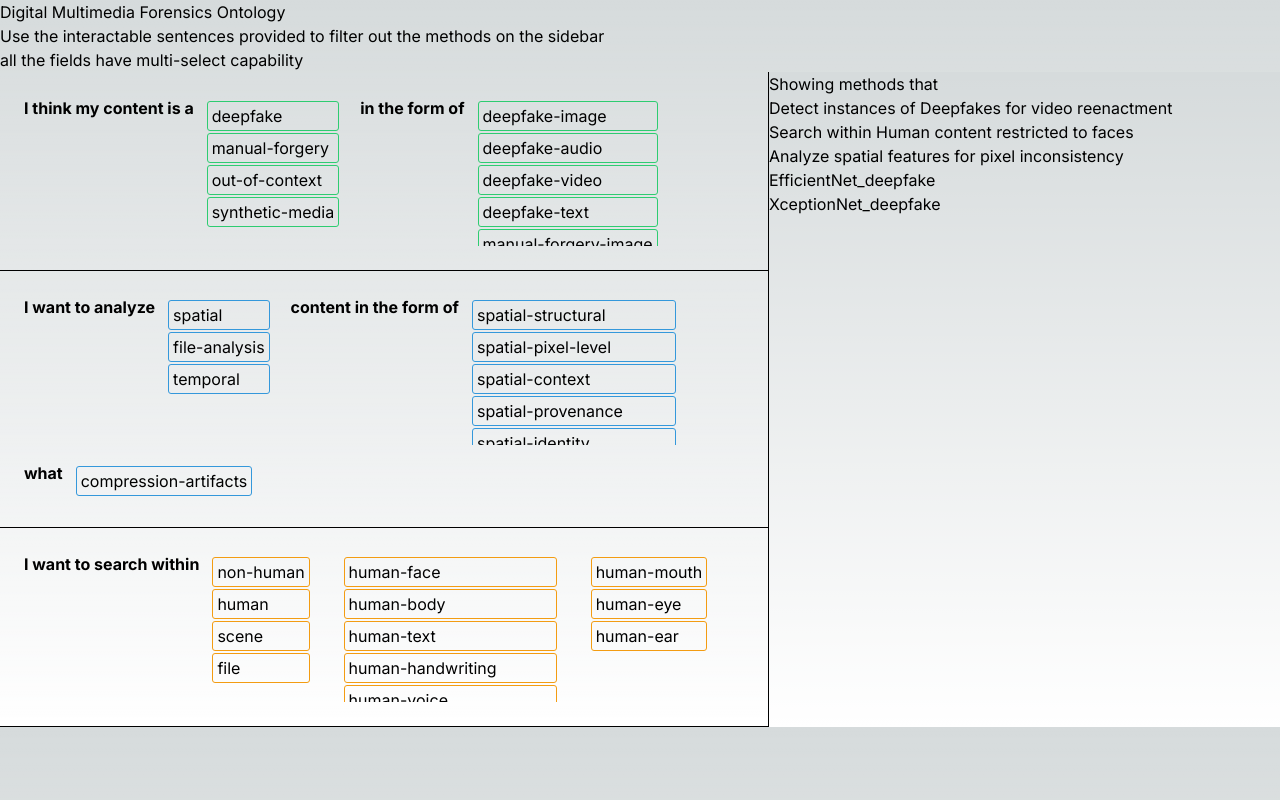
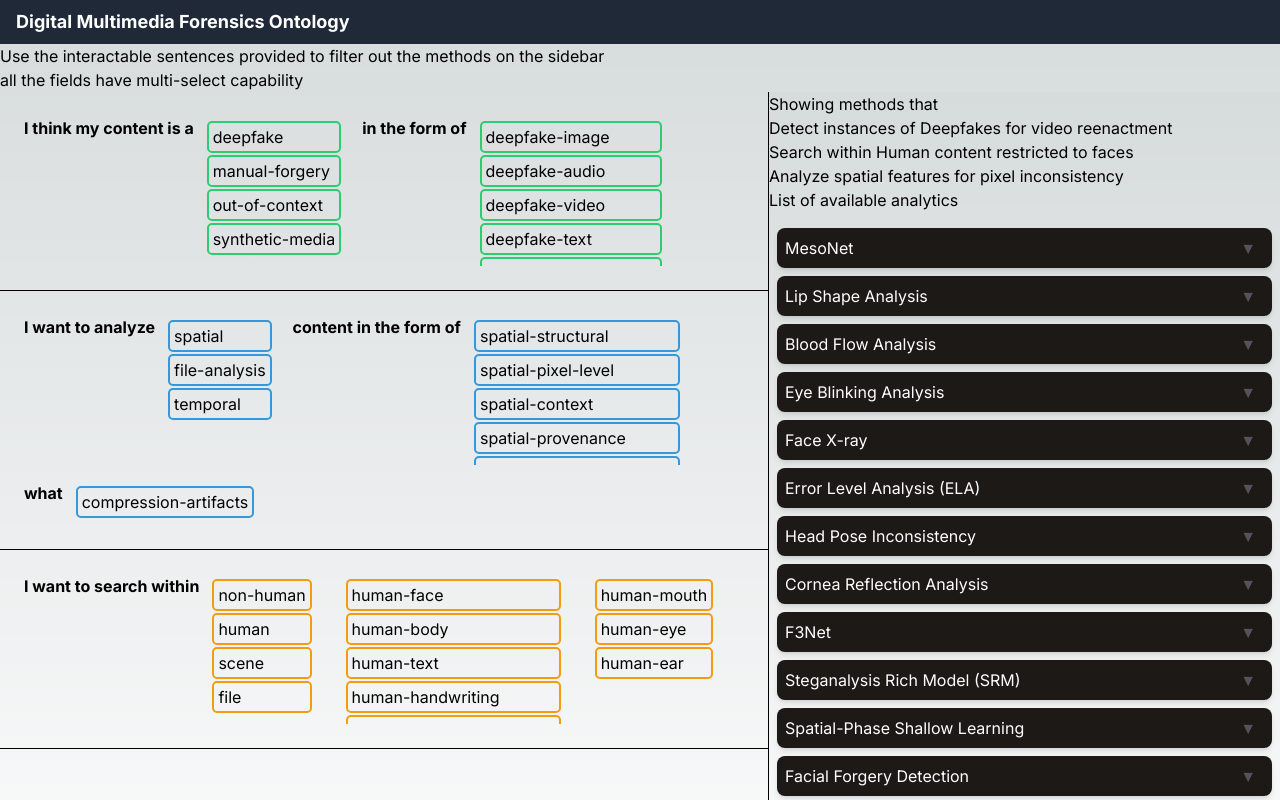
Before and after one commit to DeFake-Project/varuna, a Next.js app: page /ontology in a window 1280 px wide. Shown: the top 800 px of the page. Built offline with nearby package versions, Linux system fonts and the light colour scheme.

Commit message:
wip reverse filter

```diff
--- a/package.json
+++ b/package.json
@@ -16,10 +16,10 @@
   },
   "devDependencies": {
     "@reduxjs/toolkit": "^2.2.1",
-    "@types/react-redux": "^7.1.33",
     "@types/node": "^20",
     "@types/react": "^18",
     "@types/react-dom": "^18",
+    "@types/react-redux": "^7.1.33",
     "autoprefixer": "^10.0.1",
     "eslint": "^8",
     "eslint-config-next": "14.1.0",
--- a/src/app/analytics/analytic-block.tsx
+++ b/src/app/analytics/analytic-block.tsx
@@ -6,17 +6,91 @@ interface AnalyticBlockProps {
 }
 
 const AnalyticBlock = ({ data }: AnalyticBlockProps) => {
-    const whys = data.why.map((value: string, i: number) => <li key={`data-${data.id}-why-${i}`}>{value}</li>)
-    const wheres = data.why.map((value: string, i: number) => <li key={`data-${data.id}-where-${i}`}>{value}</li>)
-    const whats = data.why.map((value: string, i: number) => <li key={`data-${data.id}-what-${i}`}>{value}</li>)
+    const [isCollapsed, setIsCollapsed] = React.useState(true);
+
+    const toggleCollapse = () => {
+        setIsCollapsed(!isCollapsed);
+    };
+
+    const whys = data.why.map((value: string, i: number) => (
+        <li
+            key={`data-${data.id}-why-${i}`}
+            className="py-1 px-2 m-1 rounded-[3px] bg-emerald-500 text-white leading-3"
+        >
+            <span className="text-xs">{value}</span>
+        </li>
+    ));
+    const wheres = data.where.map((value: string, i: number) => (
+        <li
+            key={`data-${data.id}-where-${i}`}
+            className="py-1 px-2 m-1 rounded-[3px] bg-amber-600 text-white leading-3"
+        >
+            <span className="text-xs">{value}</span>
+        </li>
+    ));
+    const whats = data.what.map((value: string, i: number) => (
+        <li
+            key={`data-${data.id}-what-${i}`}
+            className="py-1 px-2 m-1 rounded-[3px] bg-sky-500 text-white leading-3"
+        >
+            <span className="text-xs">{value}</span>
+        </li>
+    ));
+
     return (
-        <>
-            <h4>{data.name}</h4>
-            <ul>
-                <li>
-                    <span></span>
-                </li>
-            </ul>
-        </>
-    )
-}
+        <div className="analytic-item-container bg-stone-900 rounded-lg shadow-md p-2 m-2">
+            <div onClick={toggleCollapse}
+                className="flex items-center justify-between text-white hover:bg-zinc-700 hover:cursor-pointer pr-2 rounded-sm">
+                <h4>{data.name}</h4>
+                <span className="text-zinc-600">{isCollapsed ? "▼" : "▲"}</span>
+            </div>
+            {!isCollapsed && (
+                <>
+                    <ul className="pt-2">
+                        <li className="grid grid-flow-col-dense gap-2 justify-start">
+                            <span>why</span>
+                            <ul className="flex flex-wrap">
+                                {whys}
+                            </ul>
+                        </li>
+                        <li className="grid grid-flow-col-dense gap-2 justify-start">
+                            <span>where</span>
+                            <ul className="flex flex-wrap">
+                                {wheres}
+                            </ul>
+                        </li>
+                        <li className="grid grid-flow-col-dense gap-2 justify-start">
+                            <span>what</span>
+                            <ul className="flex flex-wrap">
+                                {whats}
+                            </ul>
+                        </li>
+                    </ul>
+                    <div className="analytic-item-content">
+                        <p className="text-gray-500">{data.description}</p>
+                        <a
+                            href={data.paperURL}
+                            target="_blank"
+                            className="bg-zinc-500 text-white hover:bg-zinc-800 rounded-md px-2 py-1 m-1"
+                        >
+                            Paper URL
+                        </a>
+                        <a
+                            href={data.codeURL}
+                            target="_blank"
+                            className="bg-zinc-500 text-white hover:bg-zinc-800 rounded-md px-2 py-1 m-1"
+                        >
+                            Code URL
+                        </a>
+                        <button
+                            className="bg-blue-500 text-white hover:bg-blue-800 rounded-md px-2 py-1 m-1">
+                            Use Analytic
+                        </button>
+                    </div>
+                </>
+            )}
+        </div>
+    );
+};
+
+export default AnalyticBlock;
--- a/src/app/analytics/analytics-container.tsx
+++ b/src/app/analytics/analytics-container.tsx
@@ -1,17 +1,25 @@
+'use client'
 import React from "react";
+import AnalyticBlock from "@/app/analytics/analytic-block";
+import { OntologyFilter } from '@/lib/customTypes';
+import { useAppSelector } from '@/lib/hooks';
+
 
 import { AnalyticType } from "@/lib/customTypes";
-const analytics = require('@/data/analytics.json')
-
-const analyticsBlocks = analytics.map(
-    (item: AnalyticType, index: number) => <div key={`analytic-${index}`} className="analytic-item"></div>
-)
+import { filteredAnalytics } from "@/lib/features/ontology/ontologySlice";
 
 const AnalyticsContainer = () => {
+    const filter: OntologyFilter = useAppSelector((state) => state.ontology.filter);
+    const analyticsList: AnalyticType[] = filteredAnalytics(filter);
+
+    const analyticsBlocks = analyticsList.map(
+        (item: AnalyticType, index: number) => <AnalyticBlock key={`analytic-${index}`} data={item} />
+    )
+
     return (
-        <div className="analytics-container">
-            <h2>List of available analytics</h2>
-
+        <div className="analytics-container h-screen max-h-screen overflow-y-auto">
+            <h2 className="mb-4">List of available analytics</h2>
+            {analyticsBlocks}
         </div>
     )
 }
--- a/src/app/globals.css
+++ b/src/app/globals.css
@@ -14,13 +14,18 @@
   --what-file-rgb: 211, 84, 0;
 }
 
-/* @media (prefers-color-scheme: dark) {
+@media (prefers-color-scheme: dark) {
   :root {
     --foreground-rgb: 255, 255, 255;
+    --background-rgb: 0, 0, 0;
     --background-start-rgb: 0, 0, 0;
     --background-end-rgb: 0, 0, 0;
   }
-} */
+}
+
+* {
+  transition-duration: 300ms;
+}
 
 body {
   color: rgb(var(--foreground-rgb));
@@ -62,9 +67,22 @@ aside {
   padding: 5px;
 }
 
+.option-list, .analytics-container {
+  scrollbar-width: small;
+  /* Replace 'scrollbar-color' with '-webkit-scrollbar' for WebKit-based browsers */
+  /* Replace '-webkit-scrollbar' with '-ms-overflow-style' for Microsoft Edge */
+  scrollbar-width: thin;
+  scrollbar-color: rgba(var(--foreground-rgb), 0.3) rgba(var(--background-rgb), 0.3);
+  -webkit-scrollbar-width: thin;
+  -webkit-scrollbar-color: rgba(var(--foreground-rgb), 0.3) rgba(var(--background-rgb), 0.3);
+  -ms-overflow-style: scrollbar;
+}
+
+
+
 .ontology-item {
-  border: 1px solid;
-  border-radius: 3px;
+  border: 2px solid;
+  border-radius: 5px;
   padding: 2px 4px;
   margin-bottom: 2px;
 }
--- a/src/app/ontology/page.tsx
+++ b/src/app/ontology/page.tsx
@@ -2,13 +2,13 @@
 import React from 'react';
 import OntologyContainer from "./ontology-container";
 import { useAppSelector } from '@/lib/hooks';
+import AnalyticsContainer from '../analytics/analytics-container';
+import Header from '../shared/header';
 
 export default function Page() {
   const filter = useAppSelector(state => state.ontology.filter);
   return <>
-    <header>
-      Digital Multimedia Forensics Ontology
-    </header>
+    <Header />
     <main className="grid grid-cols-5 grid-auto-rows">
       <section className="instructions col-span-5">
         <h2>Use the interactable sentences provided to filter out the methods on the sidebar</h2>
@@ -25,12 +25,7 @@ export default function Page() {
           <li>Analyze <span>spatial features</span> for <span>pixel inconsistency</span></li>
         </ul>
         <div>
-          <div>
-            <h3>EfficientNet_deepfake</h3>
-          </div>
-          <div>
-            <h3>XceptionNet_deepfake</h3>
-          </div>
+          <AnalyticsContainer />
         </div>
       </aside>
     </main>
--- /dev/null
+++ b/src/app/shared/header.tsx
@@ -0,0 +1,27 @@
+import React from 'react';
+
+const Header: React.FC = () => {
+    return (
+        <header className="flex items-center justify-between px-4 py-2 bg-gray-800 text-white">
+            <div className="flex items-center">
+                {/* <img src="/path/to/logo.png" alt="Logo" className="w-8 h-8 mr-2" /> */}
+                <h1 className="text-lg font-bold">Digital Multimedia Forensics Ontology</h1>
+            </div>
+            <nav>
+                {/* <ul className="flex space-x-4">
+                    <li>
+                        <a href="#" className="text-white hover:text-gray-300">Home</a>
+                    </li>
+                    <li>
+                        <a href="#" className="text-white hover:text-gray-300">About</a>
+                    </li>
+                    <li>
+                        <a href="#" className="text-white hover:text-gray-300">Contact</a>
+                    </li>
+                </ul> */}
+            </nav>
+        </header>
+    );
+};
+
+export default Header;
--- a/src/lib/features/ontology/ontologySlice.ts
+++ b/src/lib/features/ontology/ontologySlice.ts
@@ -1,24 +1,13 @@
 import { PayloadAction, createAsyncThunk, createSlice } from '@reduxjs/toolkit';
 import generateLinearOntology from '@/app/helpers/get-linear-ontology';
 import processOntology from '@/app/helpers/get-ontology-tree';
-import { OntologyFilter, OntologyEdge, OntologyState } from '@/lib/customTypes';
+import { OntologyFilter, OntologyEdge, OntologyState, OntologyNode, AnalyticType, AnalyticFilter } from '@/lib/customTypes';
 import { SELECTED, AVAILABLE, EXISTS } from '@/lib/constants';
 
 const nodes = require("@/data/nodes.json");
 const edges = require("@/data/edges.json");
+const analytics = require("@/data/analytics.json");
 
-// export interface OntologyState {
-//     filter: {
-//         [key: string]: {
-//             id: string;
-//             state: string;
-//             parents: string[];
-//         }
-//     };
-//     tree: Object;
-// }
-
-// initialize the state from the json file
 const initialState: OntologyState = {
     filter: {},
     tree: {},
@@ -32,21 +21,89 @@ const recursivelySetChildren = (filter: OntologyFilter, parentName: string) => {
     let newFilter: OntologyFilter = filter;
 
     children.forEach((child: OntologyEdge) => {
+        newFilter = recursivelySetChildren(newFilter, child.target);
         newFilter[child.target].state = AVAILABLE;
     });
 
     return newFilter;
 }
 
+const recursiveleSetParents = (filter: OntologyFilter, childName: string) => {
+    const parents = edges.filter((edge: any) => edge.target === childName);
+    if (parents.length == 0 || (parents.length == 1 && parents[0].source == "start")) return filter;
+
+    let newFilter: OntologyFilter = filter;
+
+    parents.forEach((parent: OntologyEdge) => {
+        newFilter = recursiveleSetParents(newFilter, parent.source);
+        newFilter[parent.source].state = SELECTED;
+    });
+
+    return newFilter;
+}
+
+export const filteredAnalytics = (filter: OntologyFilter) => {
+    const selectedWhy: string[] = Object.keys(filter).filter((key) => filter[key].state === "selected" && filter[key].group === 1);
+    const selectedWhere: string[] = Object.keys(filter).filter((key) => filter[key].state === "selected" && filter[key].group === 2);
+    const selectedWhat: string[] = Object.keys(filter).filter((key) => filter[key].state === "selected" && filter[key].group === 3);
+    let analyticsList: AnalyticType[] = analytics;
+
+    console.log("++ Selected why:", selectedWhy, "Selected where:", selectedWhere, "Selected what:", selectedWhat)
+
+    if (selectedWhy.length > 0) {
+        analyticsList = analyticsList
+            .filter(
+                (item: AnalyticType) => [...selectedWhy].filter((e: string) => item.why.includes(e)).length > 0
+            )
+    } if (selectedWhere.length > 0) {
+        analyticsList = analyticsList
+            .filter(
+                (item: AnalyticType) => [...selectedWhere].filter((e: string) => item.where.includes(e)).length > 0
+            )
+    } if (selectedWhat.length > 0) {
+        analyticsList = analyticsList
+            .filter(
+                (item: AnalyticType) => [...selectedWhat].filter((e: string) => item.what.includes(e)).length > 0
+            )
+    }
+    return analyticsList;
+}
+
 const _filterOptionSelected = (state: OntologyState, itemName: string) => {
     // set progeny to available
     const newFilter: OntologyFilter = state.filter;
-    newFilter[itemName].state = SELECTED;
-    state.filter = newFilter;
-    recursivelySetChildren(newFilter, itemName);
-    // set sibling progeny to unavailable
+    if (newFilter[itemName].state === SELECTED) {
+        // newFilter[itemName].state = AVAILABLE;
+        // state.filter = newFilter;
+        // recursivelyUnsetChildren(newFilter, itemName);
+    } else {
+        newFilter[itemName].state = SELECTED;
+        state.filter = newFilter;
+        state.filter = recursiveleSetParents(newFilter, itemName);
+        state.filter = recursivelySetChildren(newFilter, itemName);
+        state.filter = _setAvilableFilter(state, filteredAnalytics(state.filter));
+    }
 
     console.log("++ Option selected:", itemName)
+}
+
+const _setAvilableFilter = (state: OntologyState, availableAnalytics: AnalyticType[]) => {
+    const newFilter: OntologyFilter = state.filter;
+    const availableWhy: string[] = availableAnalytics.map((item: AnalyticType) => item.why).flat();
+    const availableWhere: string[] = availableAnalytics.map((item: AnalyticType) => item.where).flat();
+    const availableWhat: string[] = availableAnalytics.map((item: AnalyticType) => item.what).flat();
+
+    Object.keys(newFilter).forEach((key: string) => {
+        if (newFilter[key].group === 1 && newFilter[key].state !== SELECTED) {
+            newFilter[key].state = availableWhy.includes(key) ? AVAILABLE : EXISTS;
+        } else if (newFilter[key].group === 2 && newFilter[key].state !== SELECTED) {
+            newFilter[key].state = availableWhere.includes(key) ? AVAILABLE : EXISTS;
+        } else if (newFilter[key].group === 3 && newFilter[key].state !== SELECTED) {
+            newFilter[key].state = availableWhat.includes(key) ? AVAILABLE : EXISTS;
+        }
+    });
+
+    return newFilter;
 }
 
 const _updateFilter = (state: any, action: PayloadAction<any>, actionType: string) => {
@@ -90,6 +147,4 @@ export const ontologySlice = createSlice({
 });
 
 export const { setFilter, activateItem, initializeOntology } = ontologySlice.actions;
-export const selectFilter = (state: OntologyState) => state.filter;
-export const selectTree = (state: OntologyState) => state.tree;
 export default ontologySlice.reducer;
```
Also changed, not shown: src/app/ontology/ontology-container.tsx (+1 -8 lines), src/lib/customTypes.ts (+7 -0 lines), 1 other file (tests, documents, lock files or other folders).
